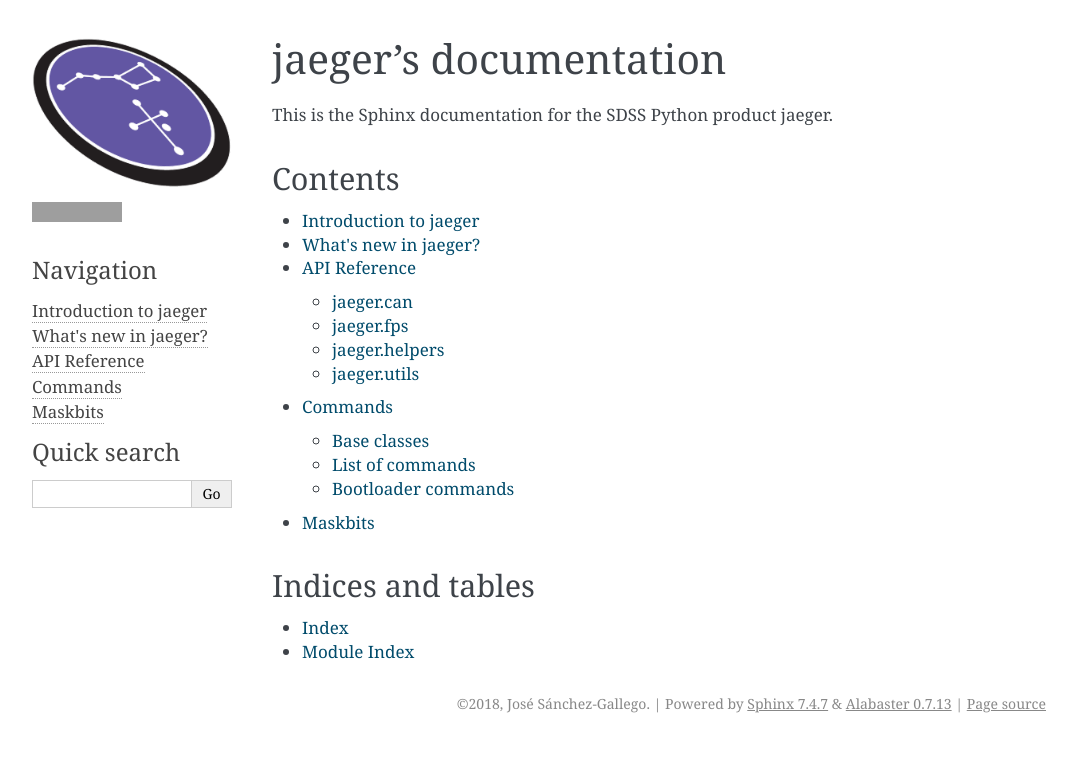
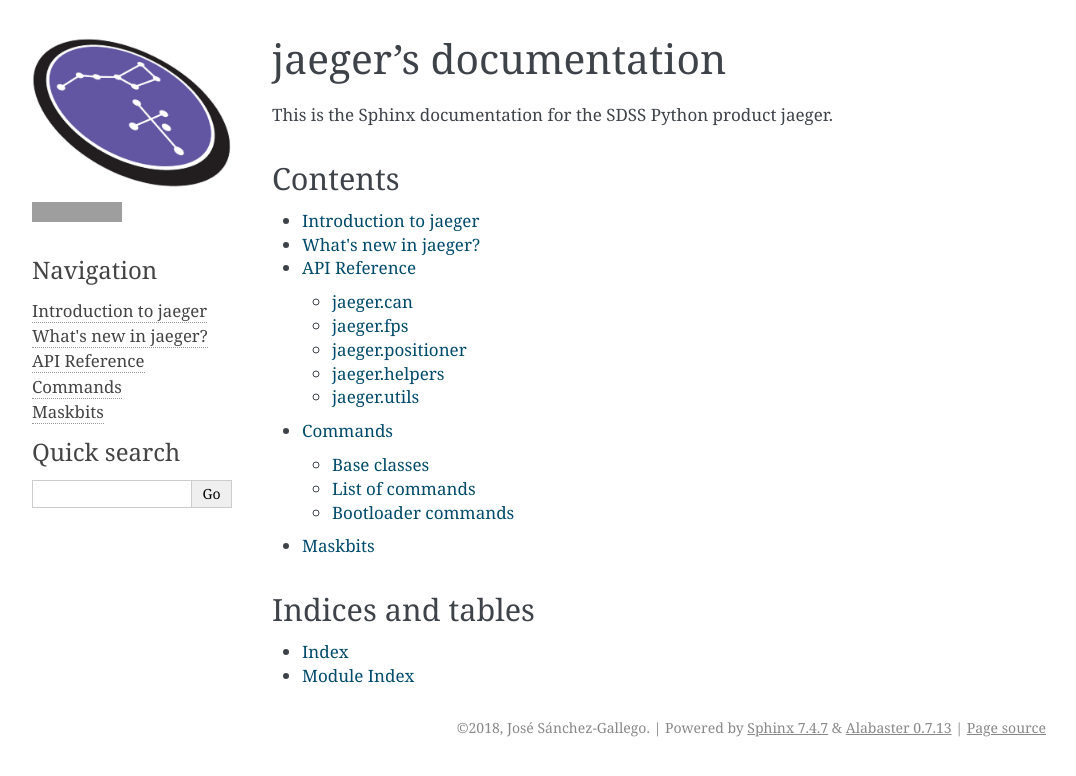
Before and after one commit to sdss/jaeger, a Sphinx documentation site: the page built from docs/sphinx/index.rst, in a window 1280 px wide. Shown: the top 776 px of the page, without its empty margins (106-1182 px from the left). Built offline with Sphinx 7.4.7, drawn with Linux system fonts in a browser that asks for light colours; the version number is read from the project's files by our own code; grey boxes are pictures that could not be loaded.

Commit message:
Add jaeger.positioner to API

```diff
--- a/docs/sphinx/api.rst
+++ b/docs/sphinx/api.rst
@@ -22,6 +22,14 @@ jaeger.fps
    :show-inheritance:
 
 
+jaeger.positioner
+-----------------
+
+.. automodule:: jaeger.positioner
+   :members:
+   :show-inheritance:
+
+
 jaeger.helpers
 --------------
 
```
